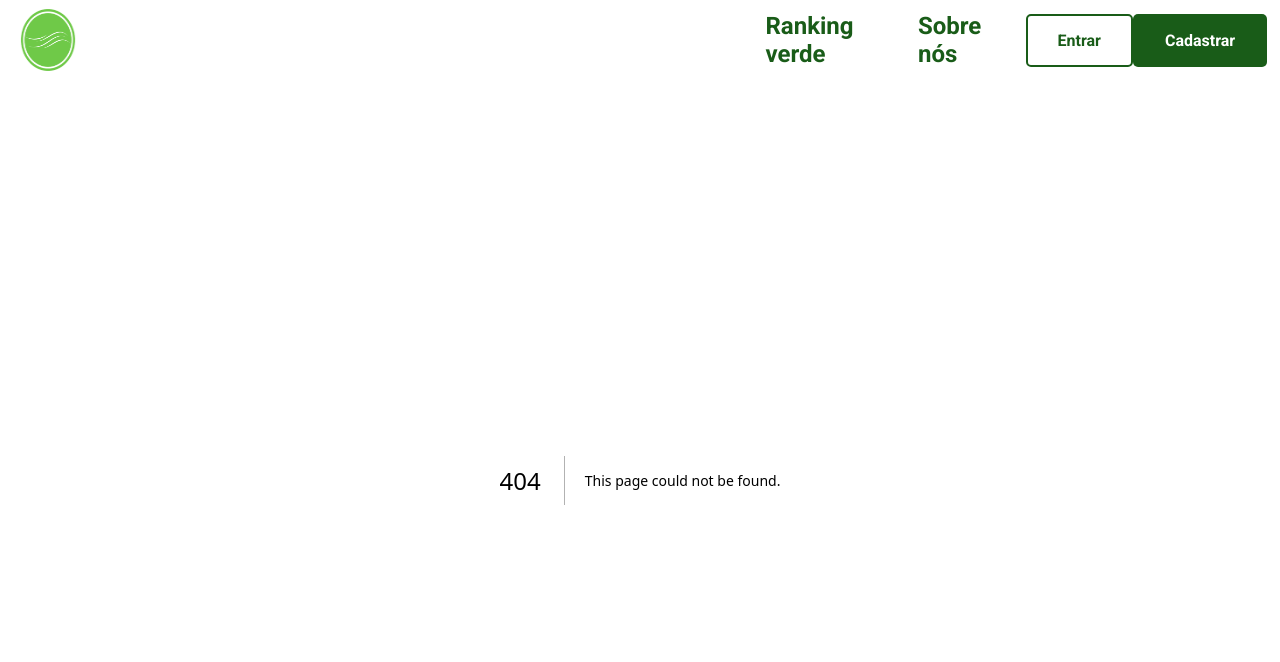
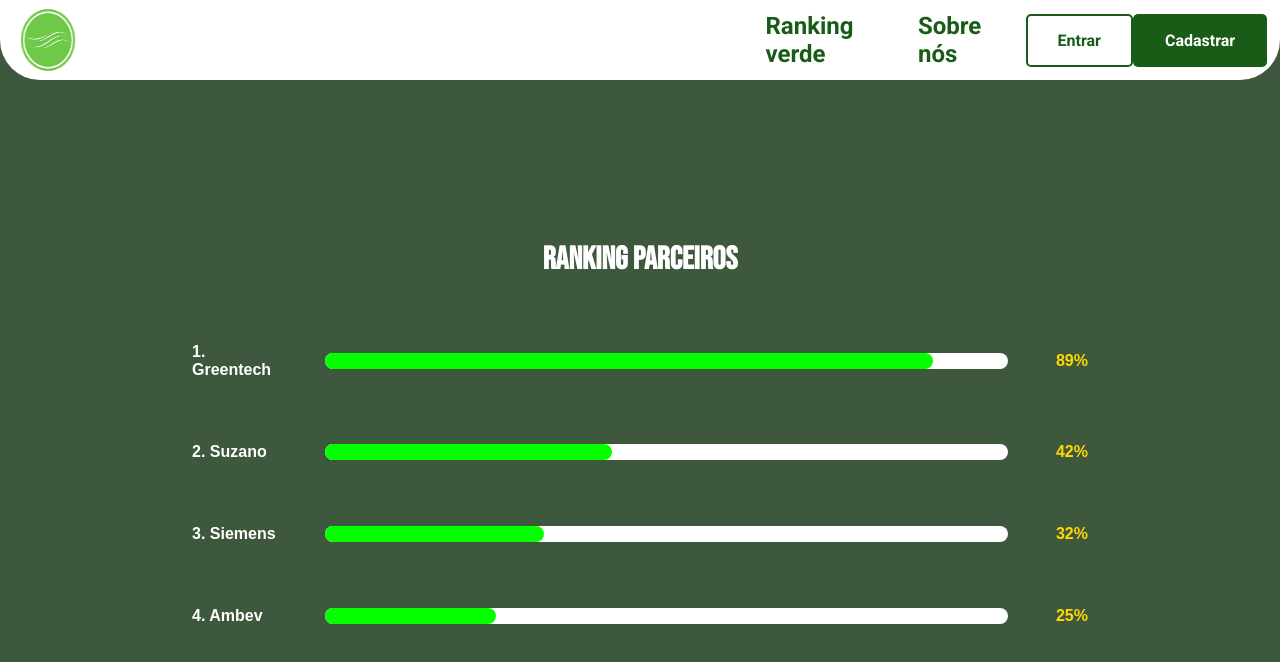
Before and after one commit to montclio/gs-sp4-twe, a Next.js app in the folder the-wind-eyes/: page /RankingPartnersCompanies in a window 1280 px wide. Before the commit this address had no page. Shown: the top 662 px of the page. Built offline with nearby package versions, Linux system fonts and the light colour scheme.

Commit message:
Criando e estilizando tela de ranking de empresas parceiras sustentaveis

```diff
--- /dev/null
+++ b/the-wind-eyes/src/app/RankingPartnersCompanies/page.module.css
@@ -0,0 +1,17 @@
+.body{
+    background-color: #3D583D;
+}
+
+.main{
+    margin-top: 10rem;
+    display: flex;
+    justify-content: center;
+    align-items: center;
+    flex-direction: column;
+    gap: 4rem;
+}
+
+.tittle {
+    color: rgb(255, 255, 255);
+    font-family: "Bebas Neue", sans-serif;
+}
--- /dev/null
+++ b/the-wind-eyes/src/app/RankingPartnersCompanies/page.tsx
@@ -0,0 +1,20 @@
+import RankingCard from "../components/RankingCard/RankingCard";
+import styles from "./page.module.css";
+
+export default function Login() {
+  return (
+    <body className={styles.body}>
+      <main className={styles.main}>
+        <h1 className={styles.tittle}>Ranking parceiros</h1>
+
+        <RankingCard companie="1. Greentech" percentual="89%" scoreWidth="89%" />
+        <RankingCard companie="2. Suzano" percentual="42%" scoreWidth="42%" />
+        <RankingCard companie="3. Siemens" percentual="32%" scoreWidth="32%" />
+        <RankingCard companie="4. Ambev" percentual="25%" scoreWidth="25%" />
+
+
+
+      </main>
+    </body>
+  );
+}
```
